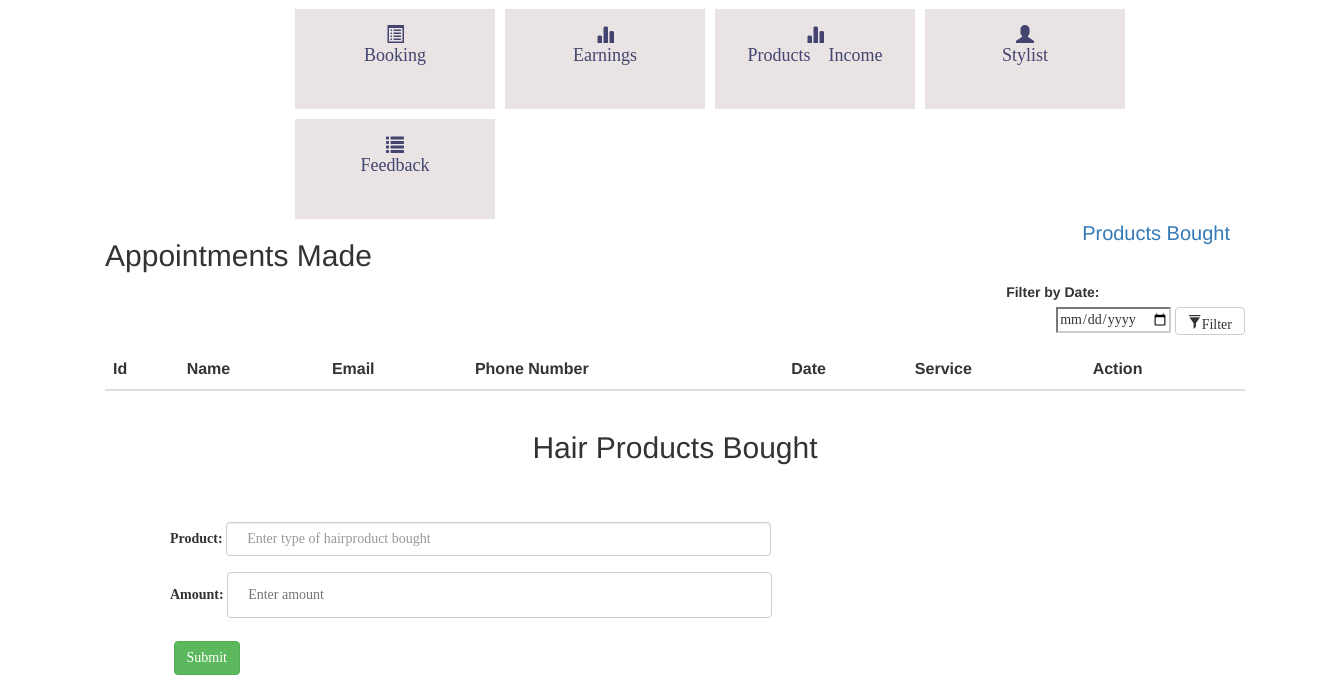
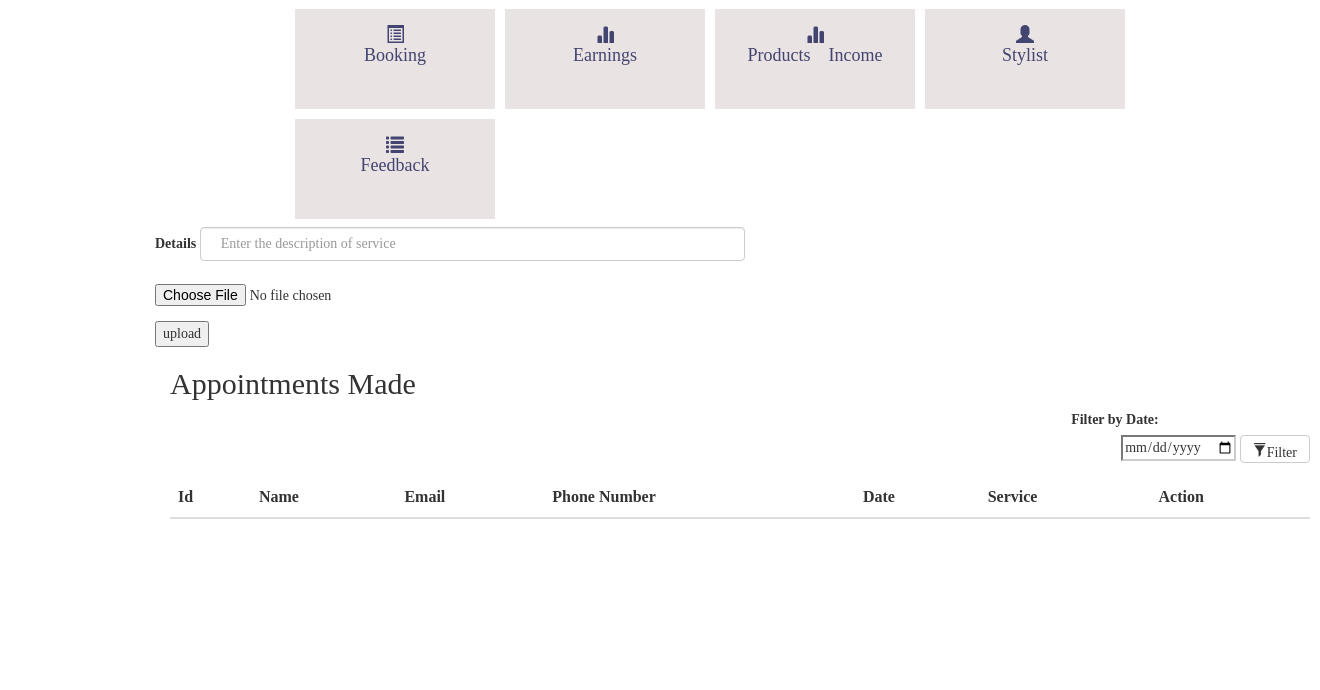
Before and after one commit to KorirC/salon, a CodeIgniter app: page /form/index.php/checkbookings/index in a window 1320 px wide. Shown: the part 121-811 px from the top of the page. After the commit the page ends 640 px from the top, so only its background shows below. Run offline with CodeIgniter, Linux system fonts and the light colour scheme; tables that the repository leaves empty or names only in its code hold one stand-in row (values such as "Sample post"); lists and menus that the app fills with data are empty; some libraries are stand-ins or nearby versions; some web fonts are replaced.

Commit message:
upload o service images

```diff
--- a/application/config/routes.php
+++ b/application/config/routes.php
@@ -97,6 +97,7 @@ $route['login']='client/login';
 $route['logout']='client/logout';
 $route['home']='pages/view';
 
+$route['upload_image']='checkbookings/add_service';
 $route['forms/register']='forms/register';
 // $route['forms/(:any)']='forms/view/$1';
 $route['forms']='forms/index';
--- a/application/controllers/Checkbookings.php
+++ b/application/controllers/Checkbookings.php
@@ -70,5 +70,40 @@ class Checkbookings extends CI_Controller {
 
           }
 
+          // add services
+          public function add_service(){
+            $details=$this->input->post('details');
 
-}
+            $this->load->library('form_validation');
+
+            $this->form_validation->set_rules('details', 'details','required');
+            if ($this->form_validation->run() == FALSE)
+            {
+              // redirect('admin_bookings');
+              echo 'cyn';
+
+          }else{
+
+            //upload image
+            $config['upload_path']='./assets/img/services';
+            $config['allowed_types']='gif|jpg|png|jpeg';
+            $config['max-size']='2048';
+            $config['max_width']='500';
+            $config['max_height']='500';
+
+            $this->load->library('upload',$config);
+            if(!$this->upload->do_upload('userfile')){
+              $error=array('error'=>$this->upload->display_errors());
+
+              $post_image='noimage.jpg';
+            }else{
+              $data=array('upload_data'=>$this->upload->data());
+              $post_image=$_FILES['userfile']['name'];
+            }
+
+            $this->Admbookings->services($details,$post_image);
+            redirect('admin_bookings');
+          }
+
+        }
+      }
--- a/application/models/Admbookings.php
+++ b/application/models/Admbookings.php
@@ -21,4 +21,12 @@ class Admbookings extends CI_Model{
 		$result=$this->db->update('booking_table', $data, $where);
 		return $result;
 	}
+// function to add services offered
+	public function services($details,$post_image){
+		$data=array(
+			'details'=>$details,
+			'image'=>$post_image
+		);
+		return $this->db->insert('services',$data);
+	}
 }
--- a/application/views/forms/admin_bookings.php
+++ b/application/views/forms/admin_bookings.php
@@ -26,7 +26,25 @@ input[type=text]{
 </style>
 </head>
 <body>
-<a href="#products_bought" style="font-size:20px;float:right;">Products Bought</a>
+<div class="container">
+<?php echo form_open('upload_image'); ?>
+
+<div class="form-group">
+    <label>Details</label>
+    <input type="text"  name="details"  class="form-control"placeholder="Enter the description of service">
+</div>
+
+<div class="form-group">
+    <input type="file" name="userfile" size="20">
+</div>
+<div class="form-group">
+<input type="submit" value="upload" />
+<!-- <button type="submit" class="btn btn-default">Submit</button> -->
+<!-- <a class="btn btn-default" href="<?php echo base_url('upload_image')?>">Submit</a> -->
+<div>
+</form>
+</div>
+
 <div class="container">
   <h2>Appointments Made</h2>
   <div class="rightfloat">
@@ -73,13 +91,13 @@ input[type=text]{
   </table>
 </div>
 
-<div class="container">
+<!-- <div class="container">
   <h2 style="text-align:center;">Hair Products Bought</h2>
   <br><br>
   <div class="container">
 
   <?php echo form_open('hairproducts'); ?>
-      <!-- <label for="amount">Enter the amount:</label> -->
+
       <div class="form-group" id="products_bought">
           <label>Product:</label>
           <input type="text" class="form-control" name="product" placeholder="Enter type of hairproduct bought" required><br>
@@ -94,6 +112,6 @@ input[type=text]{
     </form>
     </div>
 
-</div>
+</div> -->
 </body>
 </html>
--- a/application/views/pages/home.php
+++ b/application/views/pages/home.php
@@ -32,6 +32,8 @@ ul.breadcrumb li {
     </div>
 </div><br><br>
 <!-- end of first row -->
+
+
 <div class="container_home">
 <div class="row" style="padding-top:30px;margin-left:50px;">
 <h2 style="text-align:center;FONT-FAMILY: -webkit-pictograph;">OUR SERVICES</h2>
```
